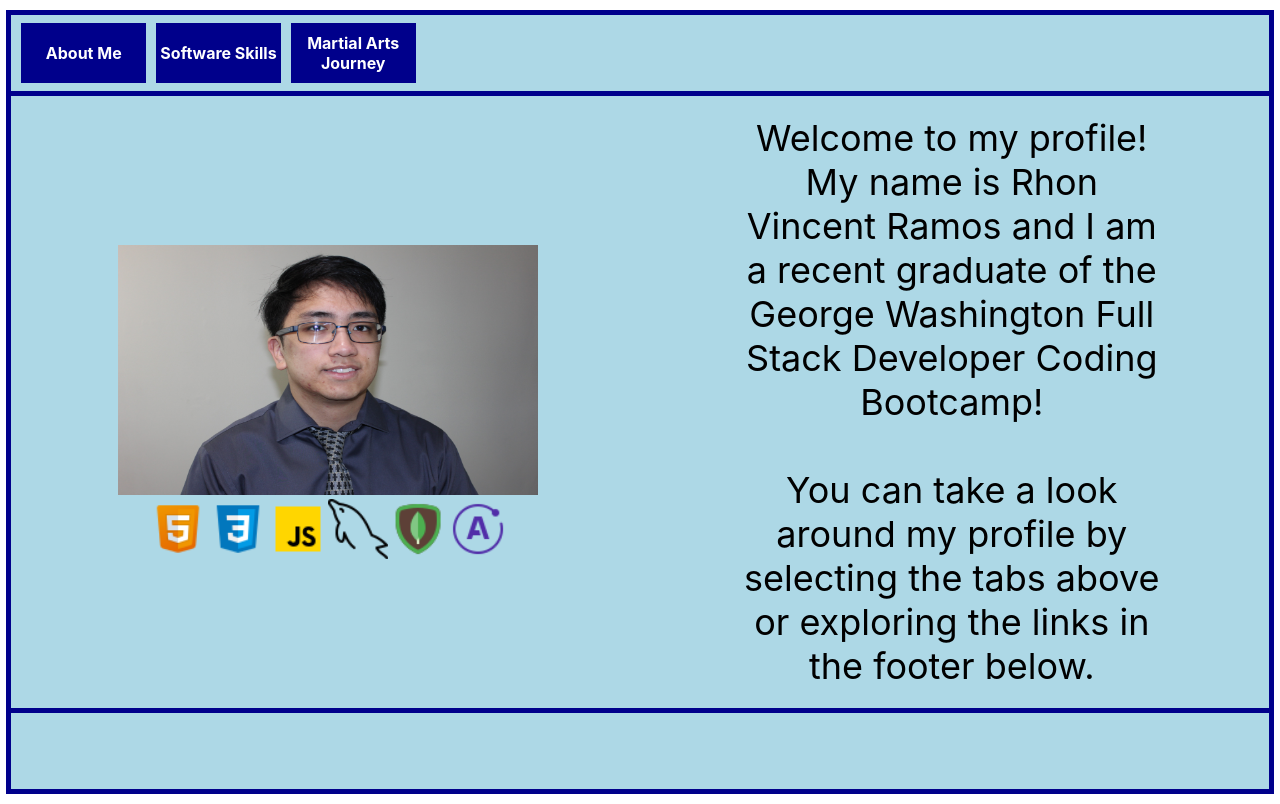
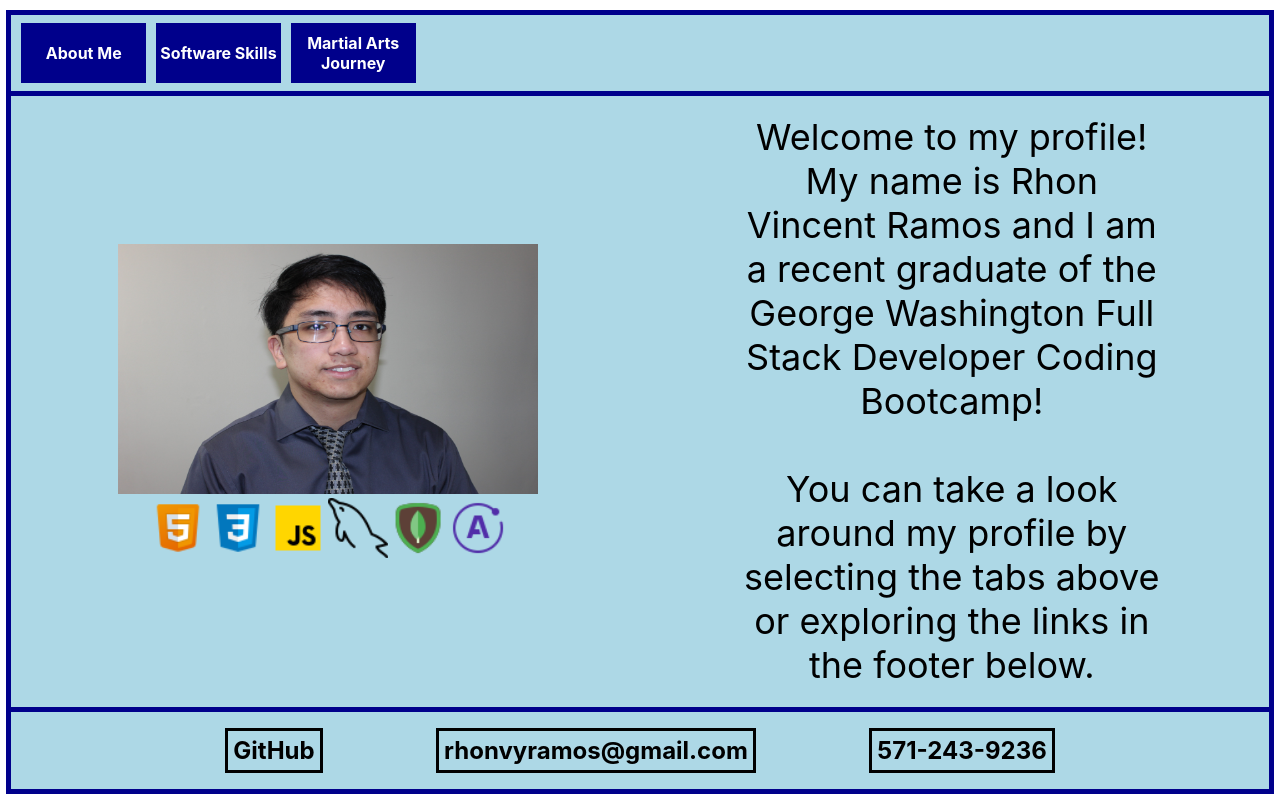
Before and after one commit to rhonvyramos/resume-portfolio-overdone, a React (Create React App) app: page / in a window 1280 px wide. Built offline with nearby package versions, Linux system fonts and the light colour scheme.

Commit message:
added shadow and translate animation to footer elemments

```diff
--- a/src/components/ContactBar/index.css
+++ b/src/components/ContactBar/index.css
@@ -0,0 +1,44 @@
+#component_footer {
+    display: flex;
+    justify-content: space-around;
+    align-items: center;
+    width: 100%;
+}
+
+#footer_contents {
+    width: 75%;
+}
+
+#contact_elements {
+    display: flex;
+    justify-content: space-around;
+    align-items: center;
+}
+
+#contact_elements p {
+    font-size: 24px;
+    font-weight: bold;
+
+    border-style: solid;
+    padding: 5px;
+
+    transition: box-shadow 0.3s ease-in;
+}
+
+#contact_elements a {
+    text-decoration: none;
+    color: inherit;
+
+    transition: transform 0.3s ease-in;
+}
+
+#contact_elements p:hover {
+    box-shadow: 5px 5px 5px;
+}
+
+#contact_elements a:hover {
+    text-decoration: none;
+    color: inherit;
+
+    transform: translateY(-5px);
+}
--- a/src/components/ContactBar/index.js
+++ b/src/components/ContactBar/index.js
@@ -0,0 +1,18 @@
+import React from "react";
+import "./index.css";
+
+export default function Footer() {
+    return (
+        <section id="component_footer">
+            <div id="footer_contents">
+                <div id="contact_elements">
+                    <a href="https://github.com/rhonvyramos" target="_blank" rel="noopener noreferrer">
+                        <p>GitHub</p>
+                    </a>
+                    <p>rhonvyramos@gmail.com</p>
+                    <p>571-243-9236</p>
+                </div>
+            </div>
+        </section>
+    )
+};
--- a/src/pages/Home.js
+++ b/src/pages/Home.js
@@ -3,9 +3,10 @@ import "../assets/home.css"
 
 // importing components
 import NavBar from "../components/NavBar/index.js";
+import Footer from "../components/ContactBar/index.js"
 
 // importing browserRouter
-import { BrowserRouter as Router, Routes, Route} from "react-router-dom";
+import { BrowserRouter as Router, Routes, Route } from "react-router-dom";
 
 // importing pages
 import AboutMe from "./AboutMe.js";
@@ -30,7 +31,9 @@ export default function Home() {
                             </Routes>
                         </div>
                     </Router>
-                    <div id="home_footer" className="home_element"></div>
+                    <div id="home_footer" className="home_element">
+                        <Footer />
+                    </div>
                 </div>
             </div>
         </section>
```
